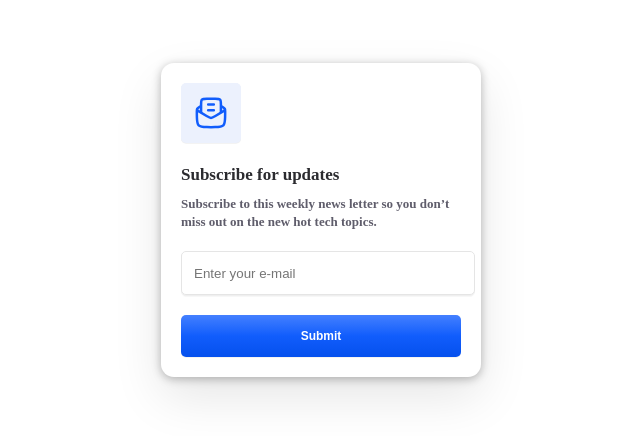
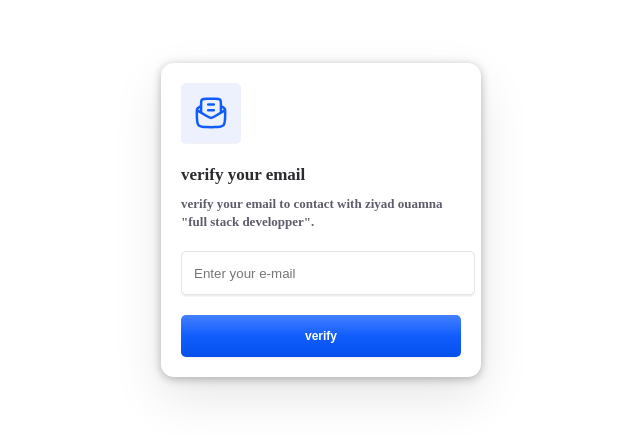
Before and after one commit to ZiyadOuamna/form_de_validation_email, a plain HTML site: page index.html in a window 1280 px wide. Shown: the part 180-616 px from the top of the page, without its empty margins (319-959 px from the left). Drawn offline with Linux system fonts and the light colour scheme.

Commit message:
modification d'ecriture =

```diff
--- a/index.html
+++ b/index.html
@@ -20,12 +20,12 @@
             </div>
 
             <div class="note">
-                <label class="title">Subscribe for updates</label>
-                <span class="subtitle">Subscribe to this weekly news letter so you don’t miss out on the new hot tech topics.</span>
+                <label class="title">verify your email</label>
+                <span class="subtitle">verify your email to contact with ziyad ouamna "full stack developper".</span>
             </div>
 
             <input placeholder="Enter your e-mail" title="Enter your e-mail" name="email" type="email" class="input_field">
-            <button class="submit">Submit</button>
+            <button class="submit">verify</button>
 
         </form>
     </div>
```
